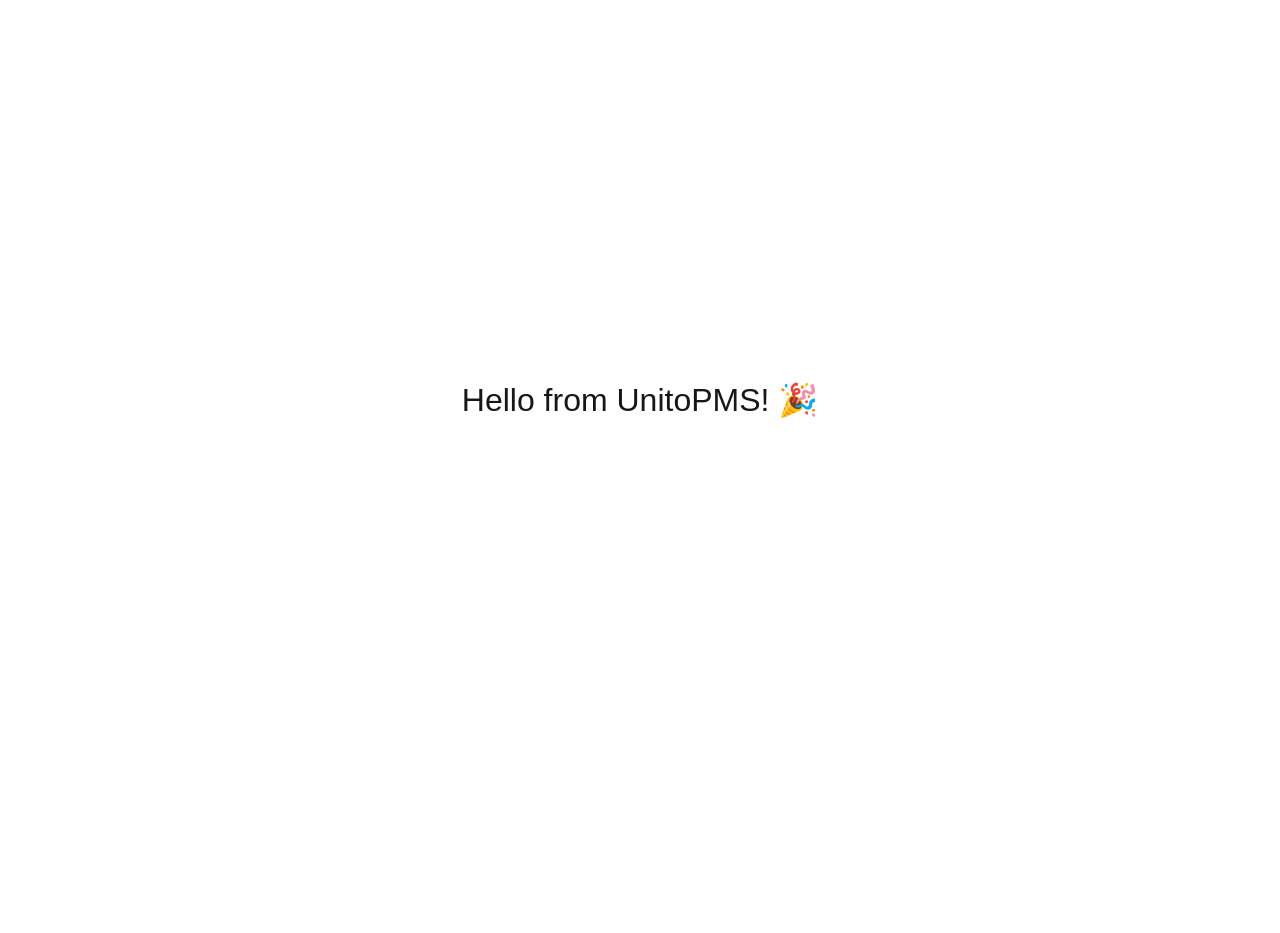
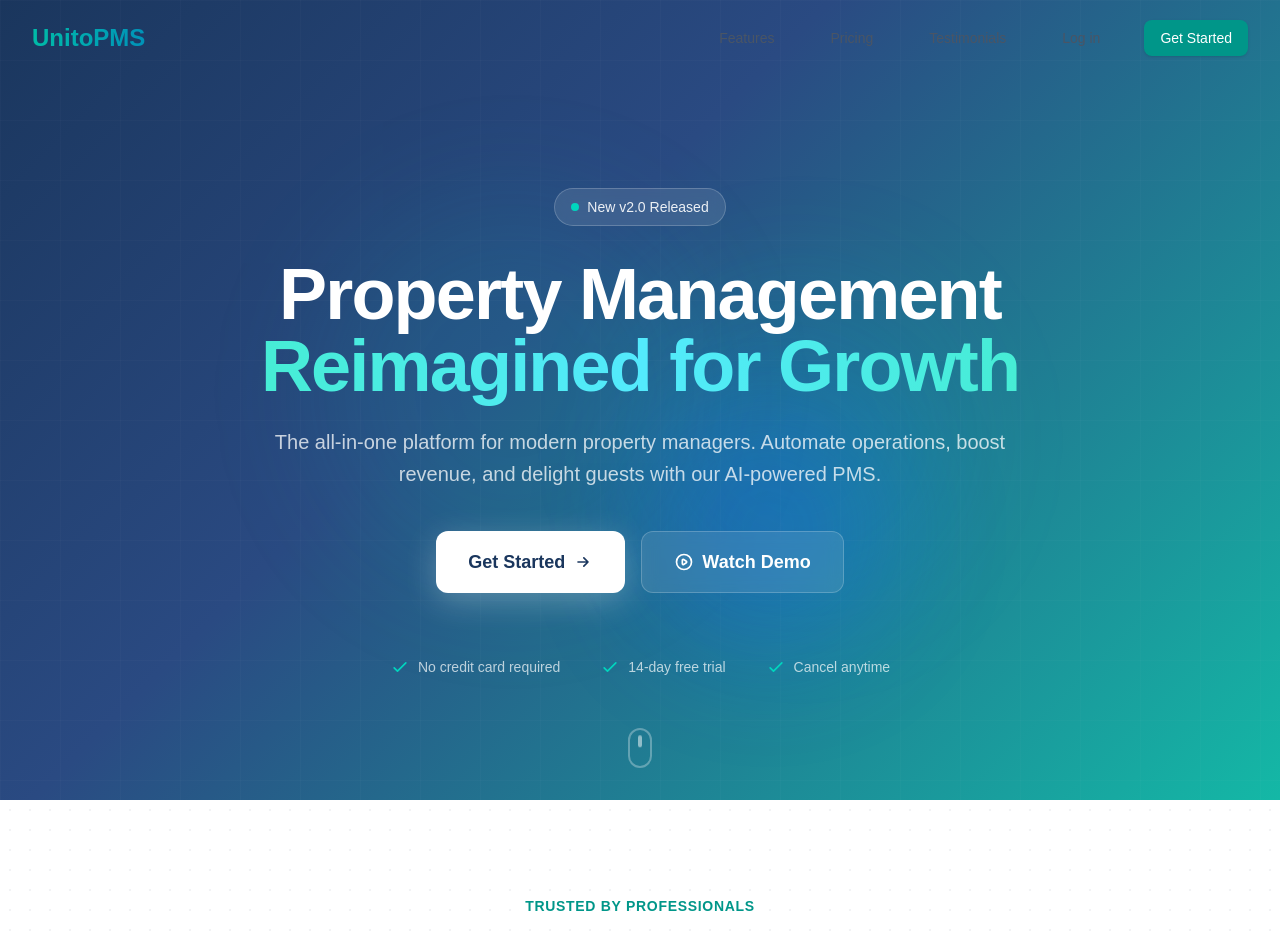
Before and after one commit to Aliha103/advance_unitopms, a Next.js app in the folder frontend/: page / in a window 1280 px wide. Shown: the top 933 px of the page. Before the commit the page ends 800 px from the top, so only its background shows below. Built offline with nearby package versions, Linux system fonts and the light colour scheme.

Commit message:
Feat: Restore full landing page

```diff
--- a/frontend/app/page.tsx
+++ b/frontend/app/page.tsx
@@ -1,7 +1,30 @@
-export default function HomePage() {
+"use client";
+
+import { Navbar } from "@/components/navbar";
+import {
+  HeroSection,
+  StatsSection,
+  TestimonialsSection,
+  ComparisonSection,
+  FeaturesSection,
+  CtaSection,
+  Footer,
+} from "@/components/landing";
+import { LanguageProvider } from "@/contexts/language-context";
+
+export default function LandingPage() {
   return (
-    <div style={{ display: 'flex', justifyContent: 'center', alignItems: 'center', height: '100vh', fontSize: '2rem' }}>
-      <h1>Hello from UnitoPMS! 🎉</h1>
-    </div>
+    <LanguageProvider>
+      <div className="min-h-screen bg-white overflow-x-hidden min-w-0 pb-safe">
+        <Navbar />
+        <HeroSection />
+        <StatsSection />
+        <TestimonialsSection />
+        <ComparisonSection />
+        <FeaturesSection />
+        <CtaSection />
+        <Footer />
+      </div>
+    </LanguageProvider>
   );
 }
```
